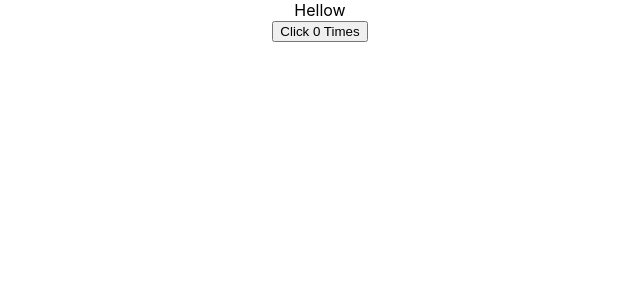
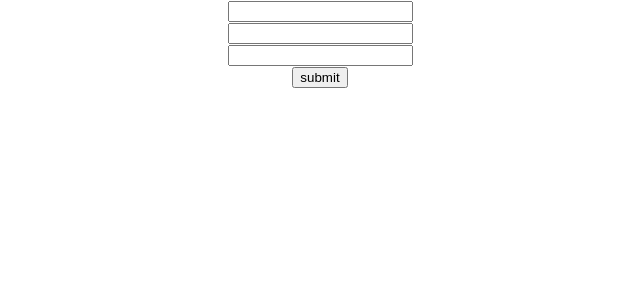
Before and after one commit to saahilch/Aa, a React (Create React App) app: page / in a window 1280 px wide. Shown: the top 300 px of the page, without its empty margins (320-960 px from the left). Built offline with nearby package versions, Linux system fonts and the light colour scheme.

Commit message:
8 commit

```diff
--- a/package.json
+++ b/package.json
@@ -6,6 +6,7 @@
     "@testing-library/jest-dom": "^5.17.0",
     "@testing-library/react": "^13.4.0",
     "@testing-library/user-event": "^13.5.0",
+    "axios": "^1.7.2",
     "react": "^18.3.1",
     "react-dom": "^18.3.1",
     "react-scripts": "5.0.1",
--- a/src/App.js
+++ b/src/App.js
@@ -22,27 +22,31 @@
 // import FRinput from "./Components/FRinput";
 // import Hero from "./Components/Hero";
 // import ErrorBoundry from "./ErrorBoundry";
-import Clickcounter from "./Components/Clickcounter";
+// import Clickcounter from "./Components/Clickcounter";
 // import HouverCounter from "./Components/HouverCounter";
 // import User from "./Components/User";
-import Cunter from "./Components/Cunter";
-import { UserProvider } from "./Components/UserContext";
+// import Cunter from "./Components/Cunter";
+// import { UserProvider } from "./Components/UserContext";
 //import ComponentC from "./Components/ComponentC";
-import ComponentD from "./Components/ComponentD";
+// import ComponentD from "./Components/ComponentD";
+ import PostList from "./Components/PostList";
+import PostForm from "./Components/PostForm";
 class App extends Component{
   render(){
     return(
       <div className="App">
-<UserProvider value='sahil'>
-<ComponentD/>
+        <PostForm/>
+        {/* <PostList/> */}
+{/* // <UserProvider value='sahil'>
+// <ComponentD/>
 
-</UserProvider>
+// </UserProvider> */}
 
 
-        {/* Here we Use Render prop pattern childern porp pattern */}
-        < Cunter render={(count,incrementCount)=>(
+        {/* Here we Use Render prop pattern childern porp pattern
+         < Cunter render={(count,incrementCount)=>(
           <Clickcounter count={count}incrementCount={incrementCount}/>
-        )}/>
+         )}/> */}
 
 
         {/* <Clickcounter/>
--- /dev/null
+++ b/src/Components/PostForm.js
@@ -0,0 +1,51 @@
+import React, { Component } from 'react'
+import axios from 'axios'
+class PostForm extends Component {
+    constructor(props) {
+      super(props)
+
+      this.state = {
+         userId:'',
+         title:'',
+         body:''
+      }
+    }
+    changeHandler=(e)=>{
+        this.setState({[e.target.name]:e.target.value})
+    }
+    submitHandler=e=>{
+        e.preventDefault()
+        console.log(this.state)
+        axios.post('https://jsonplaceholder.typicode.com/posts',this.state)
+        .then(response=>{
+            console.log(response)
+        })
+        .catch(error=>{
+            console.log(error)
+        })
+    }
+
+    render() {
+        const{userId,title,body}=this.state
+        return (
+            <div>
+                <form onSubmit={this.submitHandler}>
+                    <div>
+                        <input type="text" name="userId" value={userId} onChange={this.changeHandler}/>
+                    </div>
+                    <div>
+                        <input type="text" name="title" value={title} onChange={this.changeHandler}/>
+                    </div>
+                    <div>
+                        <input type="text" name="body" value={body} onChange={this.changeHandler} />
+                    </div>
+                    <button type='submit'>submit</button>
+                </form>
+
+
+            </div>
+        )
+    }
+}
+
+export default PostForm
--- /dev/null
+++ b/src/Components/PostList.js
@@ -0,0 +1,37 @@
+import React, { Component } from 'react'
+import axios from 'axios'
+ class PostList extends Component {
+  constructor(props) {
+    super(props)
+
+    this.state = {
+       posts:[]
+    }
+  }
+  componentDidMount(){
+    axios.get('https://jsonplaceholder.typicode.com/posts')
+  .then(response=>{
+    console.log(response)
+    this.setState({posts:response.data})
+
+  })
+  .catch(error=>{
+    console.log(error)
+  })
+  }
+
+  render() {
+    const{posts}=this.state
+    return (
+      <div>
+        {
+          posts.length ?
+          posts.map(post=><div key={post.id}>{post.title}</div>):
+        null
+        }
+      </div>
+    )
+  }
+}
+
+export default PostList
```
Also changed, not shown: src/Components/ComponentA.js (+13 -0 lines), src/Components/ComponentB.js (+13 -0 lines), src/Components/ComponentC.js (+13 -0 lines), 2 other files (tests, documents, lock files or other folders).
